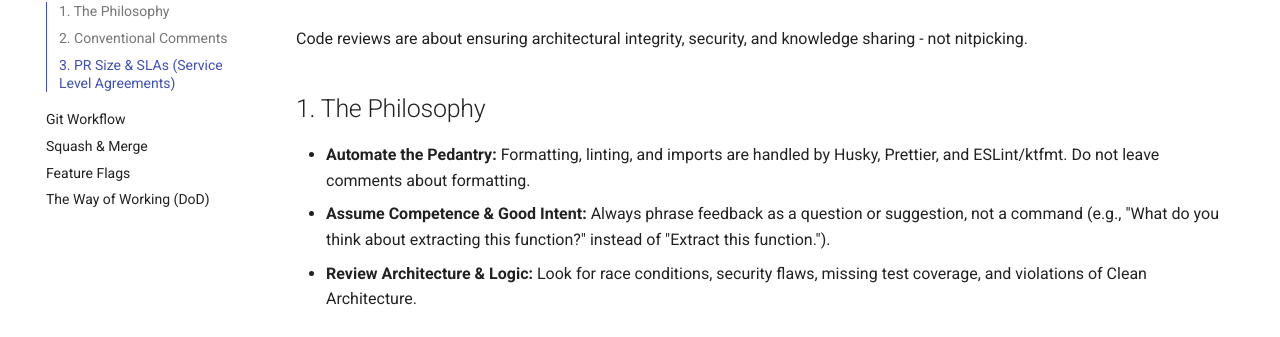
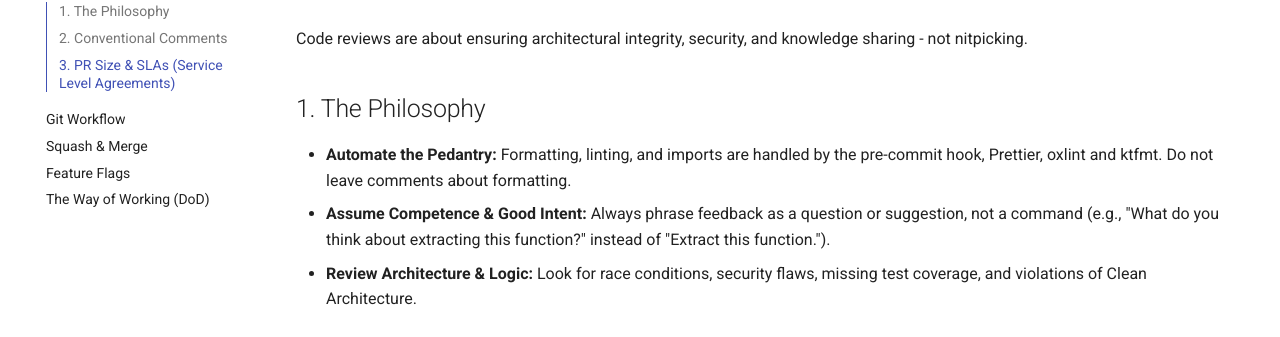
Before and after one commit to prule/project-setup, an MkDocs documentation site: the page built from docs/CodeReview.md, in a window 1280 px wide and 951 px high. Shown: the part 202-539 px from the top of the window. Built offline with MkDocs 1.6.1 and Material for MkDocs 9.7.7, drawn with Linux system fonts in a browser that asks for light colours.

Commit message:
Audit the quality gates, and lint with oxlint instead of ESLint
The audit skill checks lint in CI, a coverage report, SonarQube
(properties, sonar-check last, a baseline on the server), reasoned
suppressions and Renovate, per the constitution's quality-gates.md.
Bootstrap, git-hooks and the docs name oxlint, since typescript-eslint
cannot parse TypeScript 7.

Co-Authored-By: Claude Opus 5.5 <noreply@anthropic.com>

```diff
--- a/docs/CodeReview.md
+++ b/docs/CodeReview.md
@@ -3,7 +3,7 @@
 Code reviews are about ensuring architectural integrity, security, and knowledge sharing - not nitpicking.
 
 ## 1. The Philosophy
-- **Automate the Pedantry:** Formatting, linting, and imports are handled by Husky, Prettier, and ESLint/ktfmt. Do not leave comments about formatting.
+- **Automate the Pedantry:** Formatting, linting, and imports are handled by the pre-commit hook, Prettier, oxlint and ktfmt. Do not leave comments about formatting.
 - **Assume Competence & Good Intent:** Always phrase feedback as a question or suggestion, not a command (e.g., "What do you think about extracting this function?" instead of "Extract this function.").
 - **Review Architecture & Logic:** Look for race conditions, security flaws, missing test coverage, and violations of Clean Architecture.
 
```
Also changed, not shown: docs/index.md (+1 -1 lines), skills/vssw-audit-project-compliance/SKILL.md (+10 -1 lines), skills/vssw-bootstrap-project/SKILL.md (+2 -2 lines), skills/vssw-setup-git-hooks/SKILL.md (+1 -1 lines).
